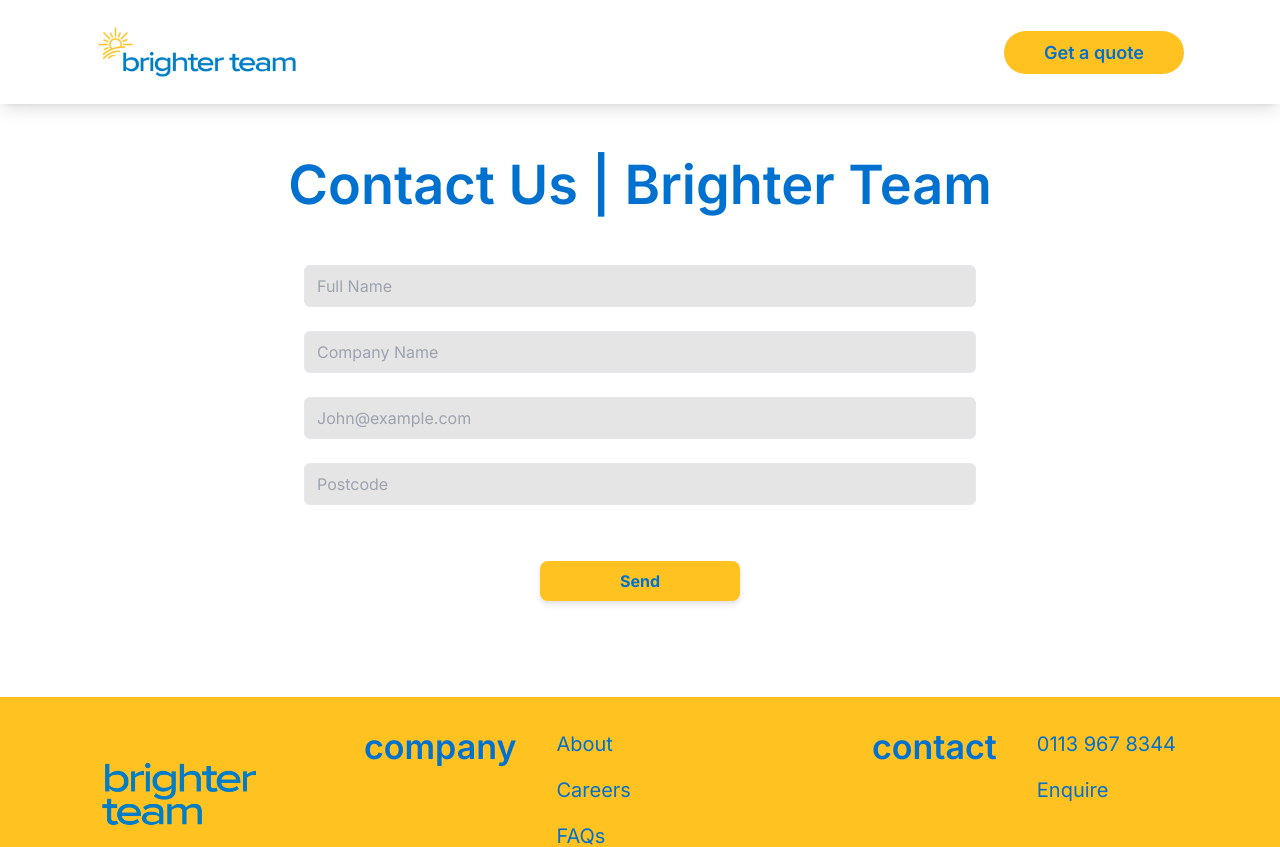
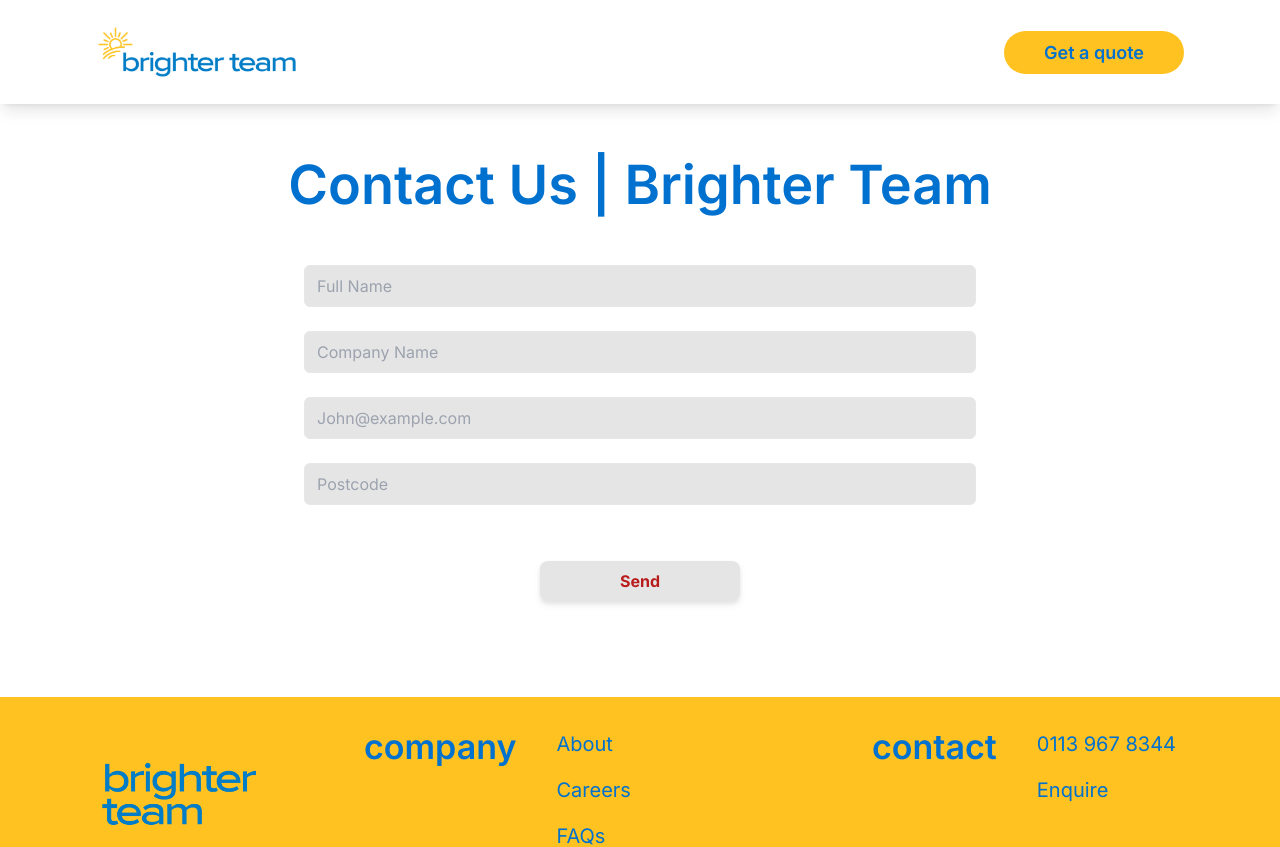
Before and after one commit to manuelking/rosam-app, a Next.js app: page /contact in a window 1280 px wide. Shown: the top 847 px of the page. Built offline with nearby package versions, Linux system fonts and the light colour scheme.

Commit message:
disabling contact button

```diff
--- a/app/contact/page.tsx
+++ b/app/contact/page.tsx
@@ -169,8 +169,9 @@ function Page() {
             ) : (
               <div className="flex items-center justify-center mt-8">
                 <button
+                  disabled
                   type="submit"
-                  className="rounded-lg drop-shadow-md bg-sun font-bold text-cobalt p-2 w-[200px]"
+                  className="rounded-lg drop-shadow-md bg-neutral-200 font-bold text-red-700 p-2 w-[200px]"
                 >
                   Send
                 </button>
```
